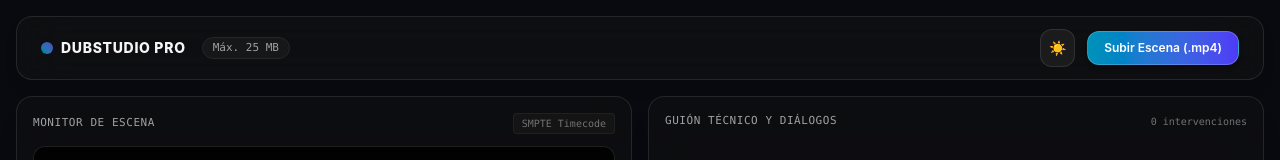
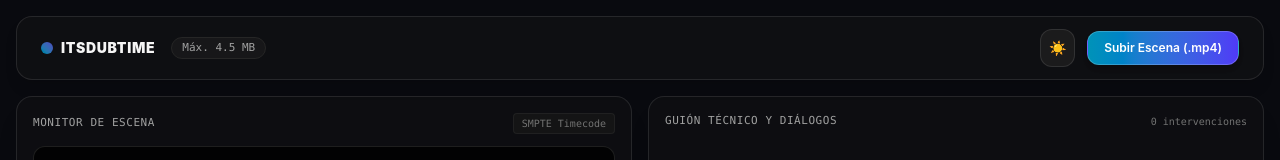
Before and after one commit to Ju4mpizel/its-dub-time, a Next.js app: page / in a window 1280 px wide. Shown: the top 160 px of the page. Built offline with nearby package versions, Linux system fonts and the light colour scheme.

Commit message:
feat: animaciones fluidas con desenfoque, rebranding a ItsDubTime y ajustes para vercel

```diff
--- a/src/app/api/transcribe/route.js
+++ b/src/app/api/transcribe/route.js
@@ -1,5 +1,8 @@
 import { NextResponse } from "next/server";
 import { GoogleGenAI, Type } from "@google/genai";
+
+// Configuración de ejecución máxima para Vercel Serverless
+export const maxDuration = 15;
 
 const SPEAKER_PALETTES = [
   { bg: "bg-amber-500", border: "border-amber-500", text: "text-amber-400" },
@@ -13,7 +16,6 @@ const SPEAKER_PALETTES = [
   { bg: "bg-rose-500", border: "border-rose-500", text: "text-rose-400" },
 ];
 
-// Modelos activos y soportados actualmente por la API de Google
 const FALLBACK_MODELS = [
   "gemini-3.6-flash",
   "gemini-3.1-pro-preview",
@@ -52,7 +54,9 @@ export async function POST(request) {
     const apiKey = process.env.GEMINI_API_KEY;
     if (!apiKey) {
       return NextResponse.json(
-        { error: "Falta GEMINI_API_KEY en .env.local" },
+        {
+          error: "Falta GEMINI_API_KEY en las variables de entorno de Vercel.",
+        },
         { status: 500 },
       );
     }
@@ -75,7 +79,6 @@ Reglas:
     let responseText = null;
     let lastError = null;
 
-    // Intentar con la lista de modelos ante posibles caídas o sobrecarga (503/429)
     for (const modelName of FALLBACK_MODELS) {
       try {
         console.log(`Procesando transcripción con: ${modelName}...`);
@@ -133,13 +136,12 @@ Reglas:
         });
 
         responseText = response.text;
-        if (responseText) break; // Éxito: salimos del ciclo de contingencia
+        if (responseText) break;
       } catch (err) {
         lastError = err;
         console.warn(
           `Aviso: ${modelName} no disponible (${err?.status || err?.message}). Probando alternativa...`,
         );
-        // Pausa de 800ms antes del siguiente intento
         await new Promise((resolve) => setTimeout(resolve, 800));
       }
     }
--- a/src/app/page.js
+++ b/src/app/page.js
@@ -1,6 +1,7 @@
 "use client";
 
 import { useState, useRef } from "react";
+import { motion } from "framer-motion";
 import Header from "../components/Header";
 import VideoPlayer from "../components/VideoPlayer";
 import ScriptPanel from "../components/ScriptPanel";
@@ -8,7 +9,8 @@ import Timeline from "../components/Timeline";
 import CharacterLegend from "../components/CharacterLegend";
 import Toast from "../components/Toast";
 
-const MAX_FILE_SIZE_MB = 25;
+// Límite optimizado para Vercel Serverless
+const MAX_FILE_SIZE_MB = 4.5;
 const MAX_FILE_SIZE_BYTES = MAX_FILE_SIZE_MB * 1024 * 1024;
 const ALLOWED_TYPES = [
   "video/mp4",
@@ -20,13 +22,16 @@ const ALLOWED_TYPES = [
   "audio/x-m4a",
 ];
 
+// Curva moderna de desaceleración suave estilo suite profesional
+const smoothEase = [0.22, 1, 0.36, 1];
+
 export default function Home() {
   const [videoSrc, setVideoSrc] = useState(null);
   const [loading, setLoading] = useState(false);
   const [data, setData] = useState(null);
   const [activeId, setActiveId] = useState(null);
   const [currentTime, setCurrentTime] = useState(0);
-  const [theme, setTheme] = useState("dark"); // "dark" | "light"
+  const [theme, setTheme] = useState("dark");
   const [toast, setToast] = useState(null);
 
   const videoRef = useRef(null);
@@ -40,7 +45,6 @@ export default function Home() {
     const file = e.target.files?.[0];
     if (!file) return;
 
-    // 1. Validación de Formato
     if (!ALLOWED_TYPES.includes(file.type) && !file.name.endsWith(".mp4")) {
       showToast(
         "Formato no soportado. Sube un archivo de video (MP4, WEBM, MOV) o audio (MP3, WAV).",
@@ -49,11 +53,10 @@ export default function Home() {
       return;
     }
 
-    // 2. Validación de Tamaño (Máximo 25 MB)
     if (file.size > MAX_FILE_SIZE_BYTES) {
       const sizeMb = (file.size / (1024 * 1024)).toFixed(1);
       showToast(
-        `El archivo pesa ${sizeMb} MB. El límite máximo para análisis rápido es de ${MAX_FILE_SIZE_MB} MB.`,
+        `El archivo pesa ${sizeMb} MB. En Vercel el límite seguro es de ${MAX_FILE_SIZE_MB} MB (Usa clips cortos o solo audio .mp3).`,
         "error",
       );
       return;
@@ -141,6 +144,12 @@ export default function Home() {
     >
       <Toast toast={toast} onClose={() => setToast(null)} />
 
+      {/* 1. Header: Despliegue horizontal elegante con desenfoque */}
+      <motion.div
+        initial={{ opacity: 0, x: -30, filter: "blur(6px)" }}
+        animate={{ opacity: 1, x: 0, filter: "blur(0px)" }}
+        transition={{ duration: 0.6, ease: smoothEase }}
+      >
         <Header
           loading={loading}
           videoSrc={videoSrc}
@@ -148,8 +157,17 @@ export default function Home() {
           theme={theme}
           onToggleTheme={() => setTheme(theme === "dark" ? "light" : "dark")}
         />
+      </motion.div>
 
+      {/* 2. Área Central: Video y Guión */}
       <div className="grid grid-cols-1 md:grid-cols-2 gap-4 flex-1 min-h-0">
+        {/* VideoPlayer: Emergente vertical desde abajo */}
+        <motion.div
+          initial={{ opacity: 0, y: 35, scale: 0.98, filter: "blur(8px)" }}
+          animate={{ opacity: 1, y: 0, scale: 1, filter: "blur(0px)" }}
+          transition={{ duration: 0.7, delay: 0.15, ease: smoothEase }}
+          className="flex flex-col min-h-0"
+        >
           <VideoPlayer
             videoRef={videoRef}
             videoSrc={videoSrc}
@@ -157,21 +175,37 @@ export default function Home() {
             onTimeUpdate={handleTimeUpdate}
             theme={theme}
           />
+        </motion.div>
 
+        {/* ScriptPanel: Deslizamiento desde la izquierda hacia la derecha */}
+        <motion.div
+          initial={{ opacity: 0, x: -35, scale: 0.98, filter: "blur(8px)" }}
+          animate={{ opacity: 1, x: 0, scale: 1, filter: "blur(0px)" }}
+          transition={{ duration: 0.7, delay: 0.25, ease: smoothEase }}
+          className="flex flex-col min-h-0"
+        >
           <ScriptPanel
             data={data}
             activeId={activeId}
             onSelectDialogue={handleSelectDialogue}
             theme={theme}
           />
+        </motion.div>
       </div>
 
+      {/* 3. Barra de Personajes */}
       <CharacterLegend
         characters={data?.characters}
         onRenameSpeaker={handleRenameSpeaker}
         theme={theme}
       />
 
+      {/* 4. Timeline: Entrada horizontal suave con desenfoque progresivo */}
+      <motion.div
+        initial={{ opacity: 0, x: -40, filter: "blur(6px)" }}
+        animate={{ opacity: 1, x: 0, filter: "blur(0px)" }}
+        transition={{ duration: 0.75, delay: 0.35, ease: smoothEase }}
+      >
         <Timeline
           data={data}
           currentTime={currentTime}
@@ -180,6 +214,7 @@ export default function Home() {
           onSeek={handleSeek}
           theme={theme}
         />
+      </motion.div>
     </main>
   );
 }
--- a/src/components/Header.jsx
+++ b/src/components/Header.jsx
@@ -23,11 +23,11 @@ export default function Header({
         <div className="flex items-center gap-2">
           <div className="w-3 h-3 rounded-full bg-gradient-to-tr from-cyan-500 to-indigo-500 animate-pulse" />
           <span
-            className={`font-extrabold text-sm tracking-wider uppercase ${
+            className={`font-black text-sm tracking-wider uppercase ${
               theme === "dark" ? "text-neutral-100" : "text-neutral-800"
             }`}
           >
-            DubStudio Pro
+            ItsDubTime
           </span>
         </div>
 
@@ -38,7 +38,7 @@ export default function Header({
               : "text-neutral-600 border-neutral-300 bg-neutral-300/50"
           }`}
         >
-          Máx. 25 MB
+          Máx. 4.5 MB
         </span>
 
         {loading && (
@@ -68,7 +68,6 @@ export default function Header({
       </div>
 
       <div className="flex items-center gap-3">
-        {/* Alternador de tema */}
         <button
           onClick={onToggleTheme}
           className={`p-2 rounded-xl border text-sm transition-all ${
```
Lines whose indentation alone changed are shown as unchanged.
